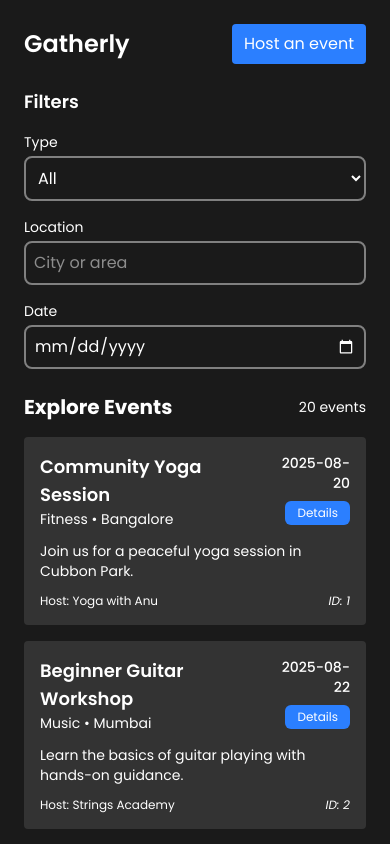
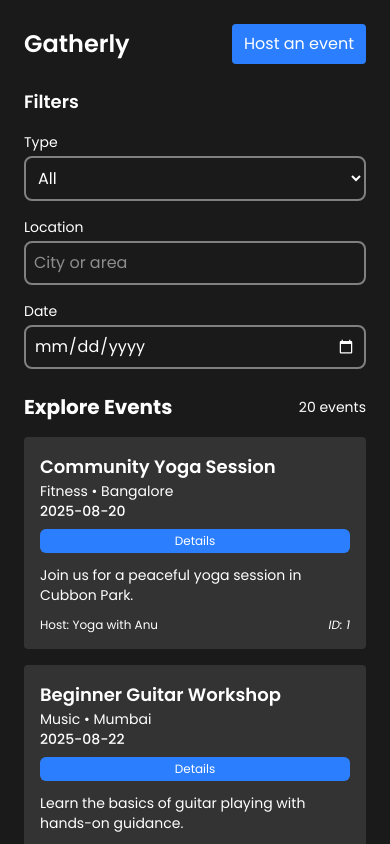
Before and after one commit to Shreshth-Srivastava/Gatherly, a React (Vite) app: page / in a window 390 px wide. Shown: the top 844 px of the page. Built offline with nearby package versions, Linux system fonts and the light colour scheme; the HTML template or start-up script is replaced by a standard one.

Commit message:
Fixed responsiveness of event card

```diff
--- a/src/shared/EventCard.tsx
+++ b/src/shared/EventCard.tsx
@@ -5,18 +5,18 @@ import type { EventItem } from "../data/events";
 export default function EventCard({ event }: { event: EventItem }) {
   return (
     <article className="card flex flex-col gap-3 bg-[var(--light-black)] p-4 rounded">
-      <div className="flex items-start justify-between">
+      <div className="flex flex-col md:flex-row items-start justify-between">
         <div>
           <h3 className="text-lg font-semibold">{event.title}</h3>
           <div className="text-sm text-muted">
             {event.type} • {event.location}
           </div>
         </div>
-        <div className="text-right text-sm">
+        <div className="text-left md:text-right text-sm w-full md:w-fit">
           <div className="font-medium">{event.date}</div>
           <Link
             to={`/event/${event.id}`}
-            className="mt-2 inline-block text-xs px-3 py-1 rounded-md bg-accent/20 text-accent bg-blue-500 hover:bg-blue-600"
+            className="mt-2 inline-block w-full text-center text-xs px-3 py-1 rounded-md bg-accent/20 text-accent bg-blue-500 hover:bg-blue-600"
           >
             Details
           </Link>
```
